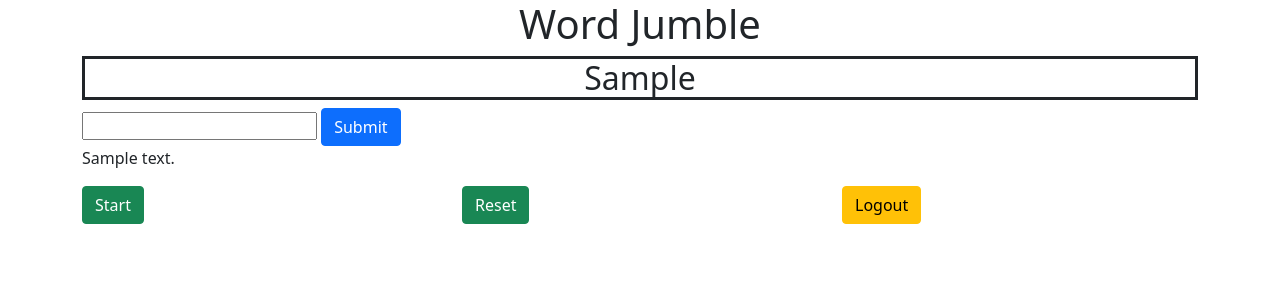
After one commit to dpelli/hangman, a Django app: template word_games_app/templates/word_jumble.html in a window 1280 px wide. The commit adds this page. Shown: the top 300 px of the page. Run offline with Django 3.2, Linux system fonts and the light colour scheme; the template is opened without the code that fills it: most values are stand-ins (such as "Sample title", 1, 10 or a date in 2020).

Commit message:
basic word jumble

```diff
--- a/group_project/settings.py
+++ b/group_project/settings.py
@@ -11,6 +11,7 @@ https://docs.djangoproject.com/en/2.2/ref/settings/
 """
 
 import os
+from decouple import config
 
 # Build paths inside the project like this: os.path.join(BASE_DIR, ...)
 BASE_DIR = os.path.dirname(os.path.dirname(os.path.abspath(__file__)))
@@ -22,6 +23,7 @@ BASE_DIR = os.path.dirname(os.path.dirname(os.path.abspath(__file__)))
 # SECURITY WARNING: keep the secret key used in production secret!
 with open('secret_key.txt') as f:
     SECRET_KEY = f.read().strip()
+# SECRET_KEY = config("SECRET_KEY")
 
 # SECURITY WARNING: don't run with debug turned on in production!
 DEBUG = True
--- /dev/null
+++ b/word_games_app/static/style.css
@@ -0,0 +1,14 @@
+*{
+    margin: 0;
+    padding: 0;
+}
+h1{
+    text-align: center;
+}
+h2{
+    text-align: center;
+    border-style: solid;
+}
+#input{
+    display: inline;
+}
--- a/word_games_app/templates/index.html
+++ b/word_games_app/templates/index.html
@@ -4,9 +4,10 @@
     <meta charset="UTF-8">
     <meta http-equiv="X-UA-Compatible" content="IE=edge">
     <meta name="viewport" content="width=device-width, initial-scale=1.0">
-    <title>Document</title>
+    <title>Reg/Login</title>
 </head>
 <body>
-    <h1>Best project ever</h1>
+    <h1>Reg/Login</h1>
+    <a class="btn btn-success" href="/word_jumble">Word Jumble</a>
 </body>
 </html>
--- /dev/null
+++ b/word_games_app/templates/word_jumble.html
@@ -0,0 +1,54 @@
+<!DOCTYPE html>
+<html lang="en">
+<head>
+    <meta charset="UTF-8">
+    <meta http-equiv="X-UA-Compatible" content="IE=edge">
+    <meta name="viewport" content="width=device-width, initial-scale=1.0">
+    <title>Word Jumble</title>
+    {% load static %}
+    <link href="https://cdn.jsdelivr.net/npm/bootstrap@5.0.1/dist/css/bootstrap.min.css" rel="stylesheet" integrity="sha384-+0n0xVW2eSR5OomGNYDnhzAbDsOXxcvSN1TPprVMTNDbiYZCxYbOOl7+AMvyTG2x" crossorigin="anonymous">
+    <script src="https://cdn.jsdelivr.net/npm/@popperjs/core@2.9.2/dist/umd/popper.min.js" integrity="sha384-IQsoLXl5PILFhosVNubq5LC7Qb9DXgDA9i+tQ8Zj3iwWAwPtgFTxbJ8NT4GN1R8p" crossorigin="anonymous"></script>
+    <script src="https://cdn.jsdelivr.net/npm/bootstrap@5.0.1/dist/js/bootstrap.min.js" integrity="sha384-Atwg2Pkwv9vp0ygtn1JAojH0nYbwNJLPhwyoVbhoPwBhjQPR5VtM2+xf0Uwh9KtT" crossorigin="anonymous"></script>
+    <link rel="stylesheet" href="{% static 'style.css' %}">
+    <script>
+        $(document).ready(function(){
+            $('#append').click(function(){
+                $('#secret').show();
+            })
+        });
+    </script>
+</head>
+<body>
+    <div class="container">
+        <h1>Word Jumble</h1>
+        <div class="row">
+            <div class="col">
+                <h2>{{jumbled_word}}</h2>
+            </div>
+        </div>
+        <div class="row">
+            <form action="/guess" method="POST">
+                {% csrf_token %}
+                <div class="col" id="input">
+                    <input type="text" name="guess">
+                </div>
+                <div class="col" id="input">
+                    <input id='append' type="submit" class="btn btn-primary" value="Submit">
+                </div>
+                <p id='secret'>{{answer}}</p>
+            </form>
+        </div>
+        <div class="row">
+            <div class="col">
+                <a class="btn btn-success" href="/start">Start</a>
+            </div>
+            <div class="col">
+                <a class="btn btn-success" href="/reset">Reset</a>
+            </div>
+            <div class="col">
+                <a class="btn btn-warning" href="/logout">Logout</a>
+            </div>
+        </div>
+    </div>
+</body>
+</html>
--- a/word_games_app/urls.py
+++ b/word_games_app/urls.py
@@ -3,4 +3,9 @@ from . import views
 
 urlpatterns = [
     path('', views.index),
+    path('word_jumble', views.word_jumble),
+    path('guess', views.guess),
+    path('reset', views.reset),
+    path('start', views.start),
+    path('logout', views.logout),
 ]
```
Also changed, not shown: word_games_app/views.py (+49 -0 lines).
